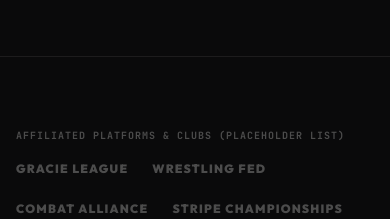
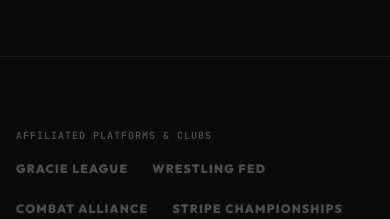
Before and after one commit to pratikcoder01/Athlix, a Next.js app in the folder client/: page / in a window 390 px wide. Shown: the part 6540-6759 px from the top of the page. Built offline with nearby package versions, Linux system fonts and the light colour scheme; no server answers.

Commit message:
chore: align contact email/phone and clean partner list header in Footer

```diff
--- a/client/src/app/contact/page.tsx
+++ b/client/src/app/contact/page.tsx
@@ -79,7 +79,7 @@
                 <Phone className="h-5 w-5 text-primary shrink-0" />
                 <div>
                   <h4 className="text-xs font-bold font-mono uppercase tracking-widest text-text-primary">CONTACT TELEPHONE</h4>
-                  <p className="text-text-secondary text-xs mt-1 font-sans">+1 (415) 555-1234</p>
+                  <p className="text-text-secondary text-xs mt-1 font-sans">+91 88799 81125</p>
                 </div>
               </div>
             </SpotlightCard>
--- a/client/src/components/shared/Footer.tsx
+++ b/client/src/components/shared/Footer.tsx
@@ -35,7 +35,7 @@
           <div className="flex flex-col sm:flex-row justify-between items-start sm:items-center gap-4">
             <div>
               <span className="text-[10px] font-bold tracking-widest text-text-tertiary uppercase font-mono">
-                AFFILIATED PLATFORMS & CLUBS (PLACEHOLDER LIST)
+                AFFILIATED PLATFORMS & CLUBS
               </span>
             </div>
             <div className="flex flex-wrap gap-6 items-center">
@@ -87,7 +87,7 @@
                   <path d="M22 4s-.7 2.1-2 3.4c1.6 10-9.4 17.3-18 11.6 2.2.1 4.4-.6 6-2C3 15.5.5 9.6 3 5c2.2 2.6 5.6 4.1 9 4-.9-4.2 4-6.6 7-3.8 1.1 0 3-1.2 3-1.2z"></path>
                 </svg>
               </a>
-              <a href="mailto:info@athlix.com" aria-label="Email" className="hover:text-primary transition-colors duration-150">
+              <a href="mailto:support@athlix.com" aria-label="Email" className="hover:text-primary transition-colors duration-150">
                 <Mail className="h-4 w-4" />
               </a>
             </div>
```
